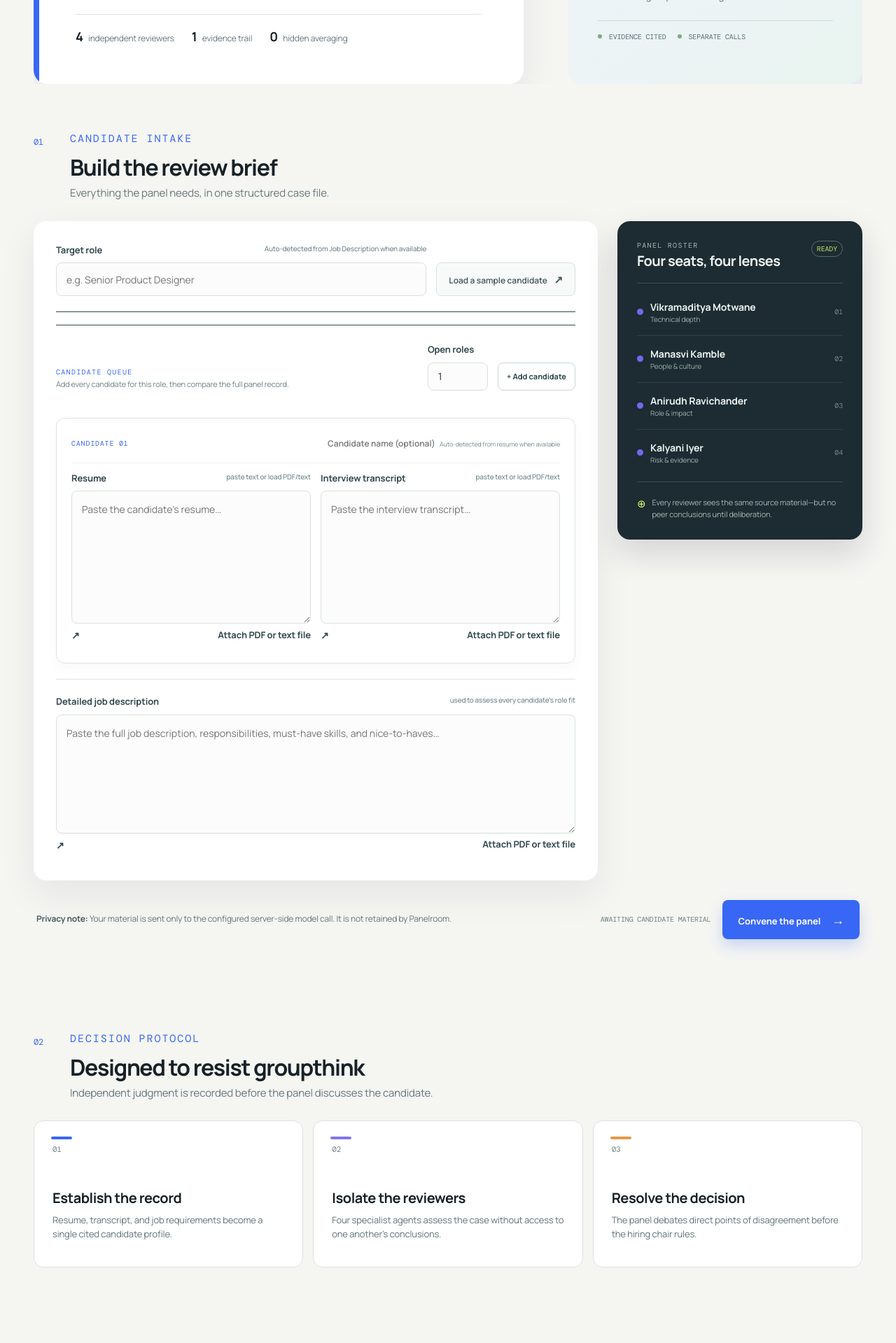
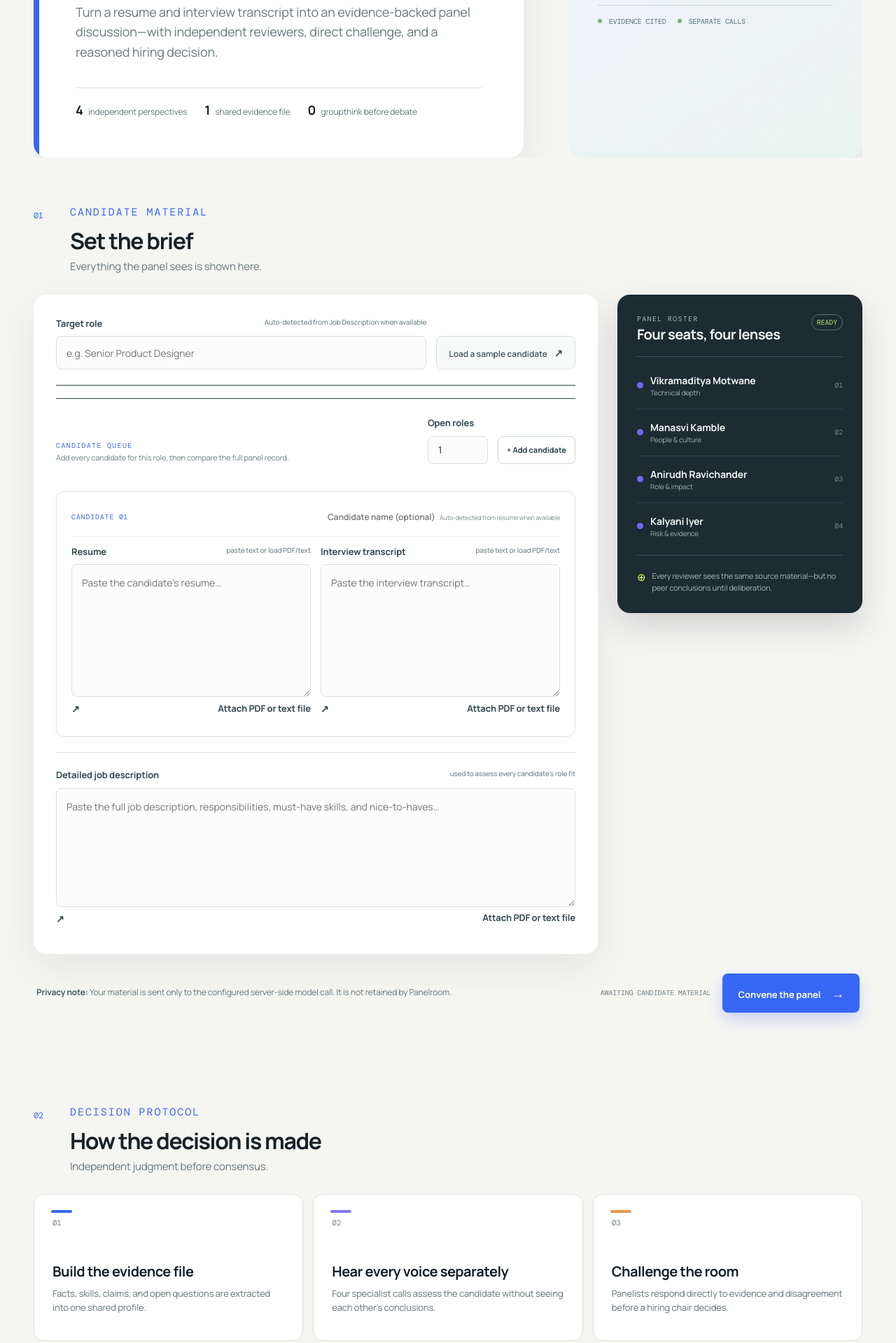
Before and after one commit to MDHRAJA/MDHRajaProj, a website: page public/index.html in a window 1280 px wide. Shown: the part 450-2369 px from the top of the page at 70% size. Drawn offline with nearby package versions, Linux system fonts and the light colour scheme.

Commit message:
Restore familiar Panelroom language in redesigned interface

```diff
--- a/public/index.html
+++ b/public/index.html
@@ -33,12 +33,12 @@
       </header>
 
       <section class="intro studio-intro">
-        <div class="studio-intro-copy"><p class="eyebrow">Talent decision workspace</p><h1>Evidence in.<br /><em>Decisions out.</em></h1><p class="lede">A structured multi-agent review room for evaluating candidates against the role, the interview, and the evidence that matters.</p><div class="studio-proof"><span><b>4</b> independent reviewers</span><span><b>1</b> evidence trail</span><span><b>0</b> hidden averaging</span></div></div>
-        <aside class="hero-panel" aria-label="Panel composition"><div class="panel-orbit"><span class="orbit-center">AI</span><span class="orbit-node violet">VM</span><span class="orbit-node sky">MK</span><span class="orbit-node amber">AR</span><span class="orbit-node coral">KI</span></div><p class="eyebrow">Review protocol</p><h2>Independent first.<br />Deliberate second.</h2><p>Each panelist works from the same source record before the group debate begins.</p><div class="signal-row"><span><i></i> Evidence cited</span><span><i></i> Separate calls</span></div></aside>
+        <div class="studio-intro-copy"><p class="eyebrow">Multi-agent interview panel</p><h1>Get the whole room,<br /><em>not one opinion.</em></h1><p class="lede">Turn a resume and interview transcript into an evidence-backed panel discussion—with independent reviewers, direct challenge, and a reasoned hiring decision.</p><div class="studio-proof"><span><b>4</b> independent perspectives</span><span><b>1</b> shared evidence file</span><span><b>0</b> groupthink before debate</span></div></div>
+        <aside class="hero-panel" aria-label="Panel composition"><div class="panel-orbit"><span class="orbit-center">AI</span><span class="orbit-node violet">VM</span><span class="orbit-node sky">MK</span><span class="orbit-node amber">AR</span><span class="orbit-node coral">KI</span></div><p class="eyebrow">Your interview room</p><h2>Four seats,<br />four lenses.</h2><p>One shared evidence file. No groupthink until debate.</p><div class="signal-row"><span><i></i> Evidence cited</span><span><i></i> Separate calls</span></div></aside>
       </section>
 
       <section class="workspace" aria-label="Candidate material">
-        <div class="section-heading"><span>01</span><div><p class="eyebrow">Candidate intake</p><h2>Build the review brief</h2><p>Everything the panel needs, in one structured case file.</p></div></div>
+        <div class="section-heading"><span>01</span><div><p class="eyebrow">Candidate material</p><h2>Set the brief</h2><p>Everything the panel sees is shown here.</p></div></div>
         <div class="workspace-grid">
           <div class="entry-area">
             <div class="input-grid"><label class="field role-field"><span>Target role <small id="role-autofill">Auto-detected from Job Description when available</small></span><input id="role" placeholder="e.g. Senior Product Designer" autocomplete="off" /></label><button class="sample-button" id="load-sample" type="button">Load a sample candidate <span>↗</span></button></div>
@@ -54,11 +54,11 @@
       </section>
 
       <section id="process" class="process" aria-label="How it works">
-        <div class="section-heading"><span>02</span><div><p class="eyebrow">Decision protocol</p><h2>Designed to resist groupthink</h2><p>Independent judgment is recorded before the panel discusses the candidate.</p></div></div>
+        <div class="section-heading"><span>02</span><div><p class="eyebrow">Decision protocol</p><h2>How the decision is made</h2><p>Independent judgment before consensus.</p></div></div>
         <div class="steps">
-          <article><b>01</b><h3>Establish the record</h3><p>Resume, transcript, and job requirements become a single cited candidate profile.</p></article>
-          <article><b>02</b><h3>Isolate the reviewers</h3><p>Four specialist agents assess the case without access to one another’s conclusions.</p></article>
-          <article><b>03</b><h3>Resolve the decision</h3><p>The panel debates direct points of disagreement before the hiring chair rules.</p></article>
+          <article><b>01</b><h3>Build the evidence file</h3><p>Facts, skills, claims, and open questions are extracted into one shared profile.</p></article>
+          <article><b>02</b><h3>Hear every voice separately</h3><p>Four specialist calls assess the candidate without seeing each other’s conclusions.</p></article>
+          <article><b>03</b><h3>Challenge the room</h3><p>Panelists respond directly to evidence and disagreement before a hiring chair decides.</p></article>
         </div>
       </section>
 
```
